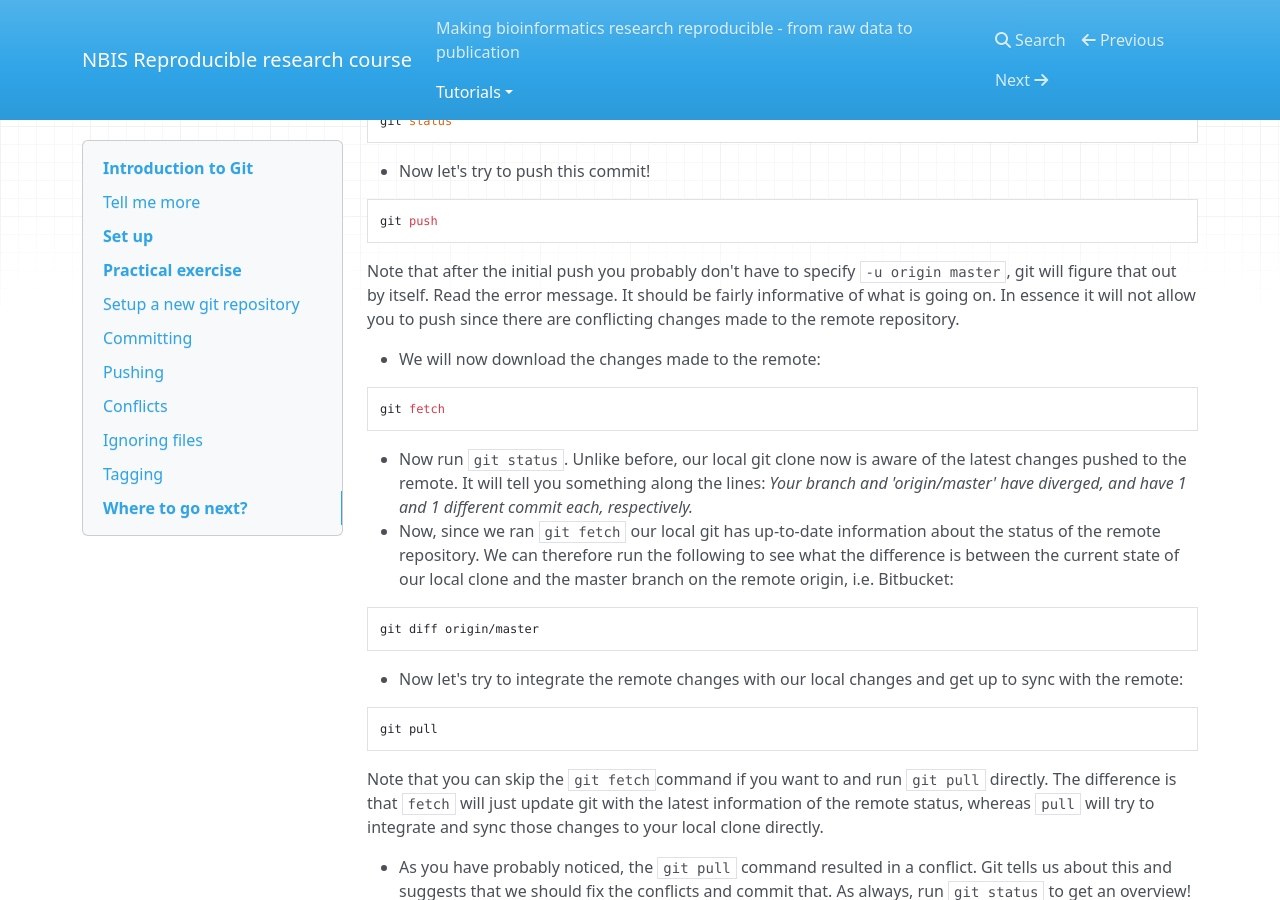
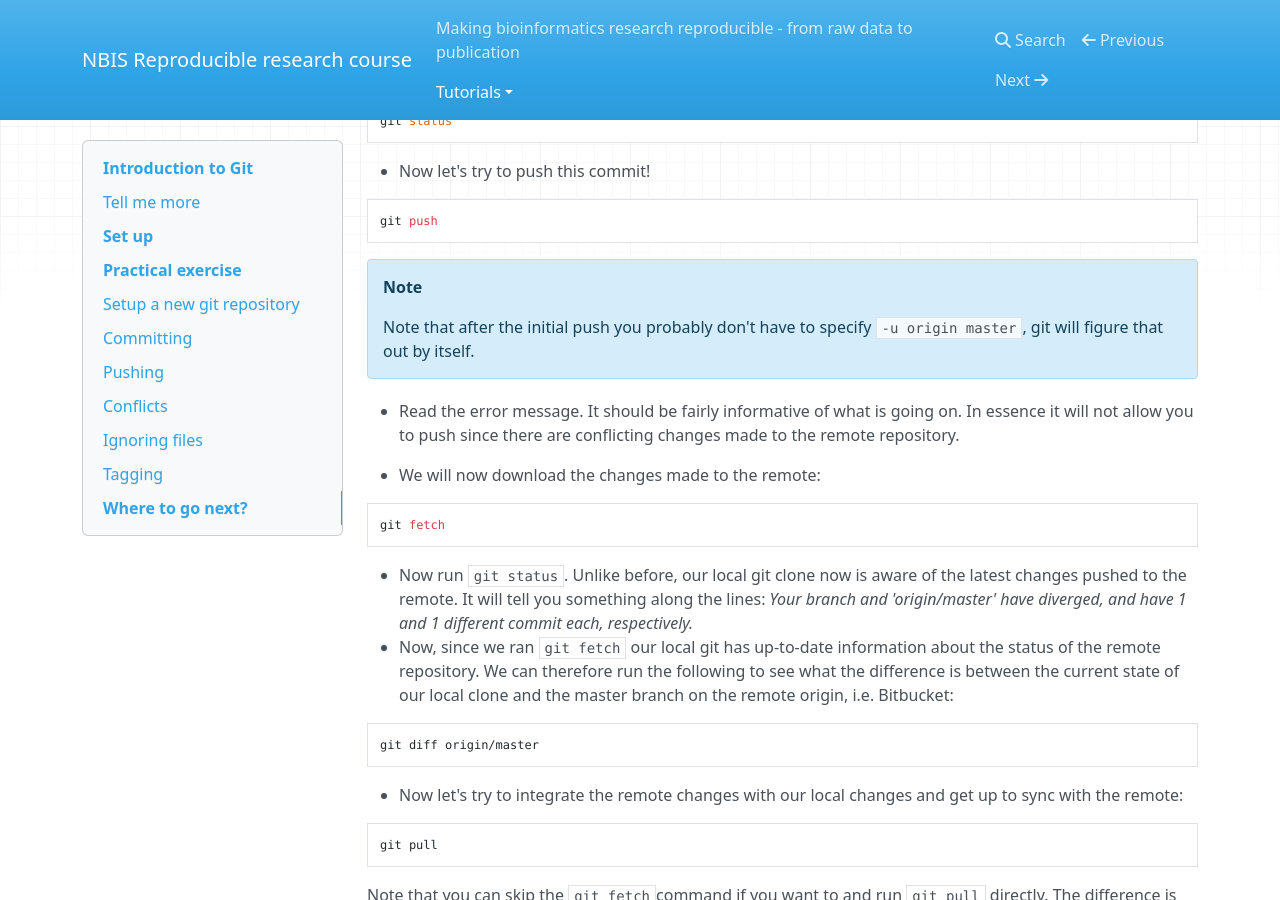
Before and after one commit to NBISweden/workshop-reproducible-research, an MkDocs documentation site: the page built from docs/git.md, in a window 1280 px wide and 900 px high, scrolled down 7004 px. Built offline with MkDocs 1.6.1, drawn with Linux system fonts in a browser that asks for light colours; nearby versions of some CDN libraries; old or Windows-style settings are respelled for this version of MkDocs.

Commit message:
add note

````diff
--- a/docs/git.md
+++ b/docs/git.md
@@ -240,7 +240,10 @@ git status
 git push
 ```
 
-Note that after the initial push you probably don't have to specify `-u origin master`, git will figure that out by itself. Read the error message. It should be fairly informative of what is going on. In essence it will not allow you to push since there are conflicting changes made to the remote repository.
+!!! note
+    Note that after the initial push you probably don't have to specify `-u origin master`, git will figure that out by itself.
+
+* Read the error message. It should be fairly informative of what is going on. In essence it will not allow you to push since there are conflicting changes made to the remote repository.
 
 * We will now download the changes made to the remote:
 
````
